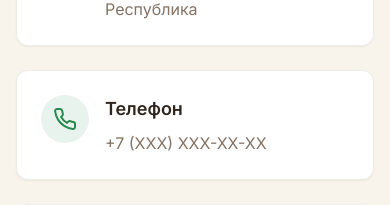
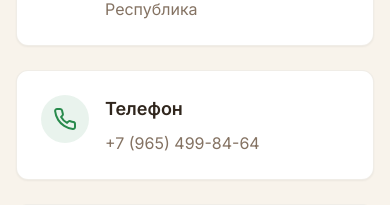
Before and after one commit to leravolk/agro-kb-self-gardener, a React (Vite) app: page / in a window 390 px wide. Shown: the part 9060-9265 px from the top of the page. Built offline with nearby package versions, Linux system fonts and the light colour scheme; the HTML template or start-up script is replaced by a standard one.

Commit message:
Add phone number to contact section

```diff
--- a/src/components/Contact.tsx
+++ b/src/components/Contact.tsx
@@ -38,7 +38,7 @@ const Contact = () => {
                 <div>
                   <h3 className="font-semibold text-lg mb-2 text-foreground">Телефон</h3>
                   <p className="text-muted-foreground">
-                    +7 (XXX) XXX-XX-XX
+                    +7 (965) 499-84-64
                   </p>
                 </div>
               </CardContent>
```
